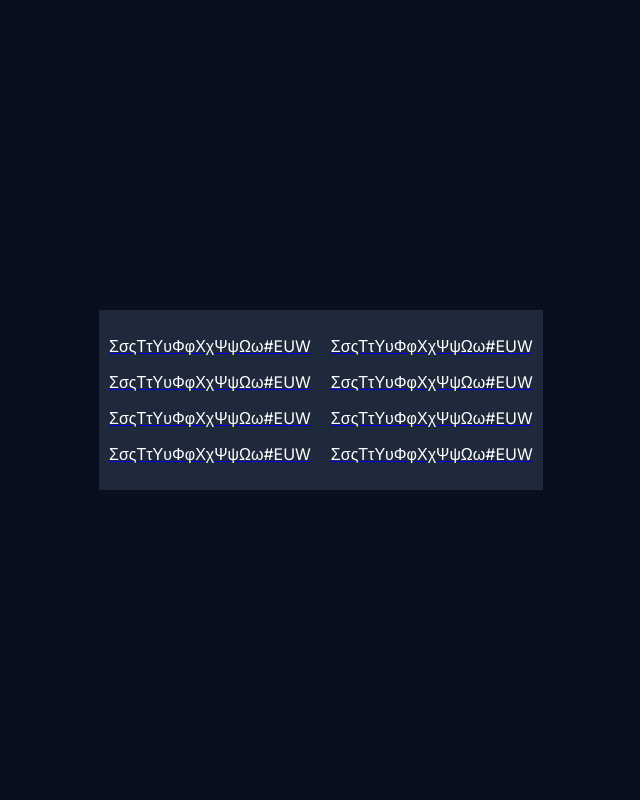
After one commit to Dylan-j33/inhibitor.lol, a FastAPI app: template templates/listeProfils.html in a window 1280 px wide. The commit adds this page. Shown: the whole page, without its empty margins (381-1021 px from the left). Run offline with FastAPI, Linux system fonts and the light colour scheme; the template is opened without the code that fills it, so the values that code supplies are empty.

Commit message:
ajout d'une page avec la liste des pseudos

```diff
--- a/main.py
+++ b/main.py
@@ -26,6 +26,10 @@ rank_icons = {
     "CHALLENGER": "challenger.png"
 }
 
+@app.get("/", response_class=HTMLResponse)
+async def nouvelle_page(request: Request):
+    return templates.TemplateResponse("listeProfils.html", {"request": request})
+
 @app.get("/{pseudo}/{tagline}", response_class=HTMLResponse)
 async def get_player_data(request: Request, pseudo: str, tagline: str):
     async with httpx.AsyncClient() as client:
@@ -33,7 +37,7 @@ async def get_player_data(request: Request, pseudo: str, tagline: str):
         account_url = f"https://europe.api.riotgames.com/riot/account/v1/accounts/by-riot-id/{pseudo}/{tagline}"
         account_response = await client.get(account_url, headers=headers)
         if account_response.status_code != 200:
-            return templates.TemplateResponse("index.html", {
+            return templates.TemplateResponse("profil.html", {
                 "request": request,
                 "error": "Joueur non trouvé"
             })
@@ -63,7 +67,7 @@ async def get_player_data(request: Request, pseudo: str, tagline: str):
         rank_icon_flex = rank_icons.get(flexq["tier"], "unranked.png") if flexq else "unranked.png"
         rank_icon_tft = rank_icons.get(tftq["tier"], "unranked.png") if tftq else "unranked.png"
 
-        return templates.TemplateResponse("index.html", {
+        return templates.TemplateResponse("profil.html", {
             "request": request,
             "pseudo": pseudo,
             "tagline": tagline,
--- a/static/css/styles.css
+++ b/static/css/styles.css
@@ -131,3 +131,18 @@ body {
 .items {
     display: flex;
 }
+
+.acc-list {
+    display: flex;
+    width: 25%;
+    justify-content: space-between;
+}
+
+.acc-list > div {
+    background-color: #1E293B;
+    padding: 10px;
+}
+
+.pseudo-list {
+    color: white;
+}
--- /dev/null
+++ b/templates/listeProfils.html
@@ -0,0 +1,26 @@
+<!DOCTYPE html>
+<html lang="en">
+<head>
+    <meta charset="UTF-8">
+    <meta name="viewport" content="width=device-width, initial-scale=1.0">
+    <title>Liste des profils</title>
+    <link rel="stylesheet" href="/static/css/styles.css?v=123">
+    <script defer src="/static/js/script.js"></script>
+</head>
+<body>
+    <div class="acc-list">
+        <div>
+            <a href="http://127.0.0.1:8000/ΣσςΤτΥυΦφΧχΨψΩω/EUW"><p class="pseudo-list">ΣσςΤτΥυΦφΧχΨψΩω#EUW</p></a>
+            <a href="http://127.0.0.1:8000/ΣσςΤτΥυΦφΧχΨψΩω/EUW"><p class="pseudo-list">ΣσςΤτΥυΦφΧχΨψΩω#EUW</p></a>
+            <a href="http://127.0.0.1:8000/ΣσςΤτΥυΦφΧχΨψΩω/EUW"><p class="pseudo-list">ΣσςΤτΥυΦφΧχΨψΩω#EUW</p></a>
+            <a href="http://127.0.0.1:8000/ΣσςΤτΥυΦφΧχΨψΩω/EUW"><p class="pseudo-list">ΣσςΤτΥυΦφΧχΨψΩω#EUW</p></a>
+        </div>
+        <div>
+            <a href="http://127.0.0.1:8000/ΣσςΤτΥυΦφΧχΨψΩω/EUW"><p class="pseudo-list">ΣσςΤτΥυΦφΧχΨψΩω#EUW</p></a>
+            <a href="http://127.0.0.1:8000/ΣσςΤτΥυΦφΧχΨψΩω/EUW"><p class="pseudo-list">ΣσςΤτΥυΦφΧχΨψΩω#EUW</p></a>
+            <a href="http://127.0.0.1:8000/ΣσςΤτΥυΦφΧχΨψΩω/EUW"><p class="pseudo-list">ΣσςΤτΥυΦφΧχΨψΩω#EUW</p></a>
+            <a href="http://127.0.0.1:8000/ΣσςΤτΥυΦφΧχΨψΩω/EUW"><p class="pseudo-list">ΣσςΤτΥυΦφΧχΨψΩω#EUW</p></a>
+        </div>
+    </div>
+</body>
+</html>
--- a/templates/index.html
+++ b/templates/profil.html
@@ -4,7 +4,7 @@
     <meta charset="UTF-8">
     <meta name="viewport" content="width=device-width, initial-scale=1.0">
     <title>Inhibitor.lol</title>
-    <link rel="stylesheet" href="/static/css/styles.css">
+    <link rel="stylesheet" href="/static/css/styles.css?v=123">
     <script defer src="/static/js/script.js"></script>
 </head>
 <body style="justify-content: space-evenly;">
```
